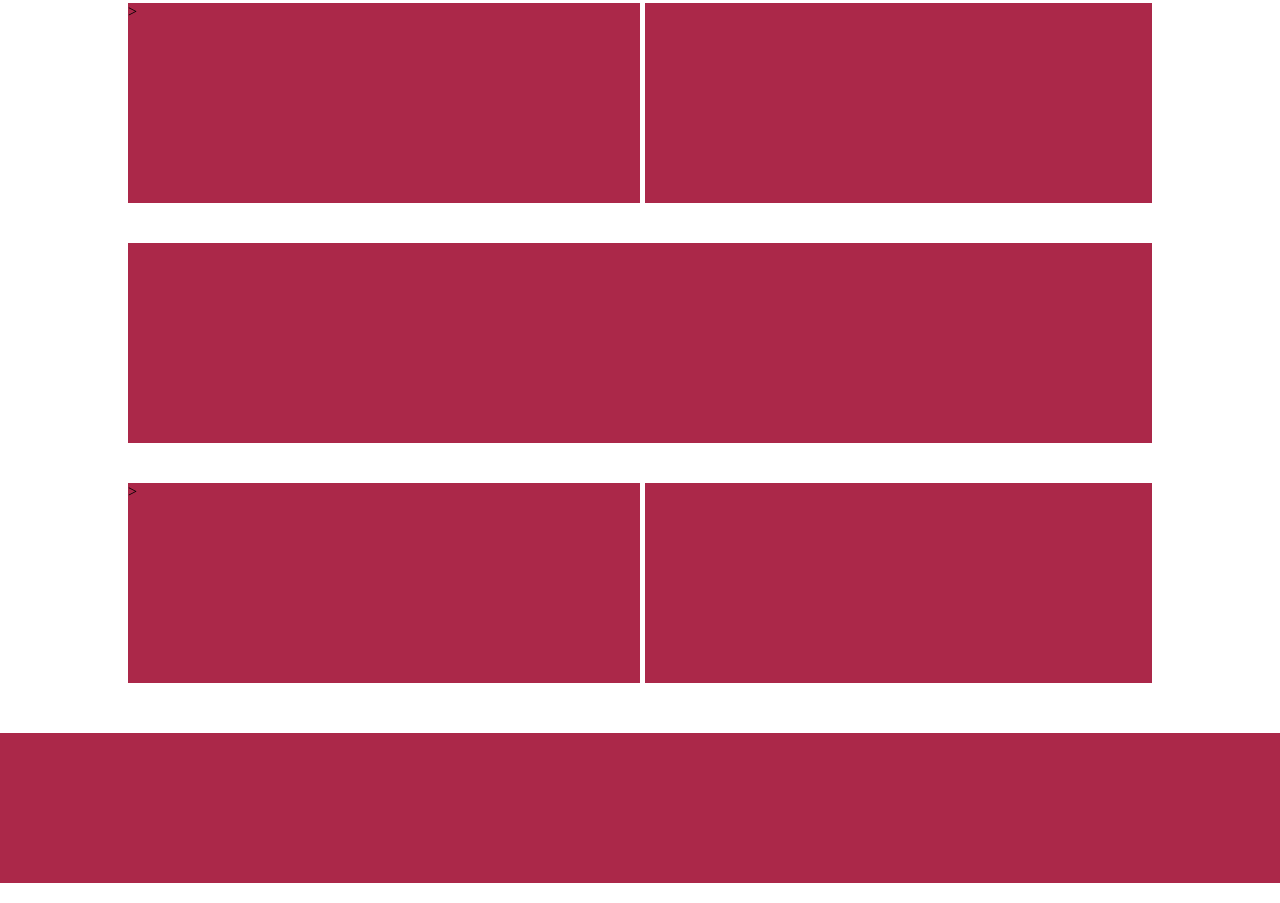
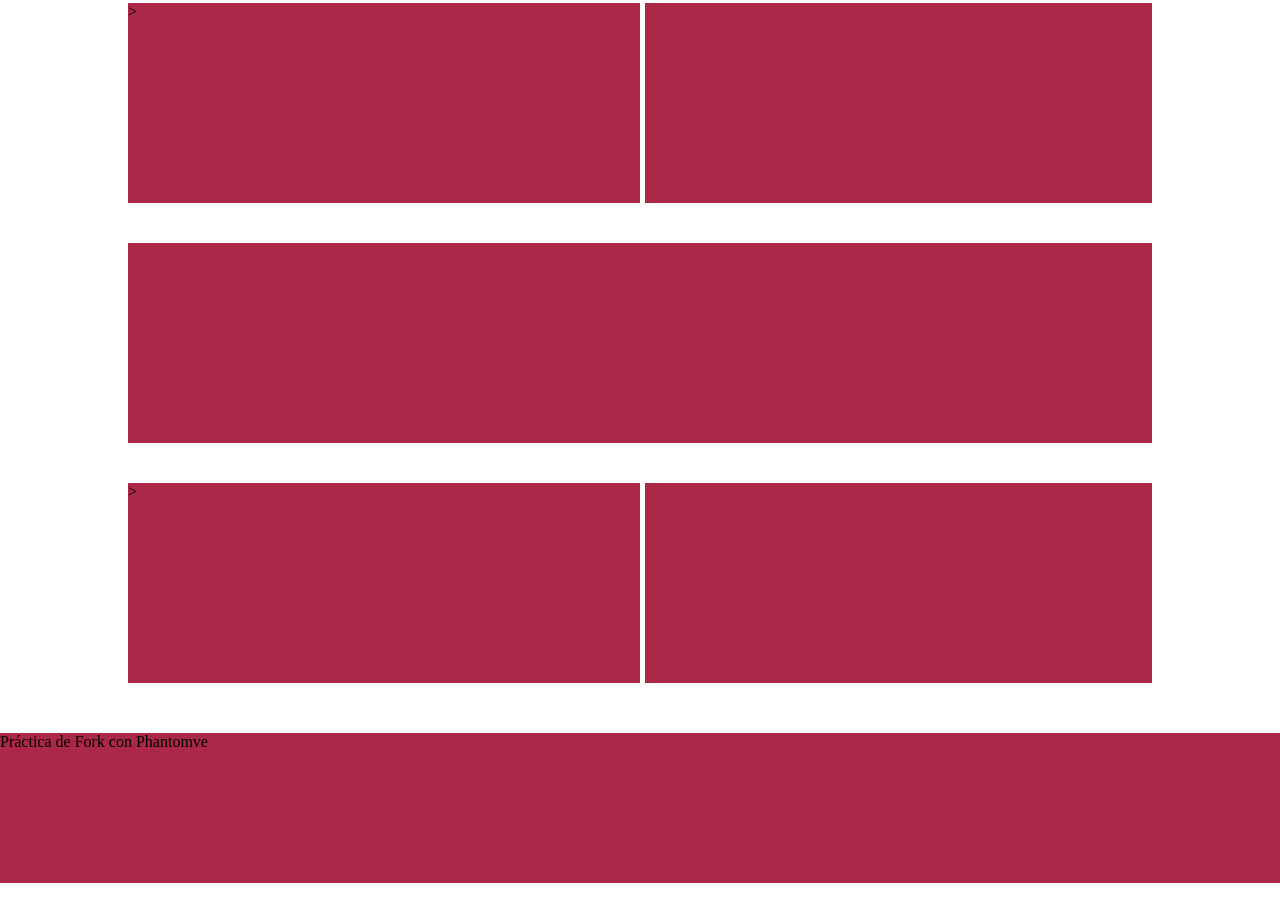
Before and after one commit to phantomve/htmlcss_hack3-1_position, a plain HTML site: page index.html in a window 1280 px wide. Shown: the part 877-1780 px from the top of the page. Drawn offline with Linux system fonts and the light colour scheme.

Commit message:
Update index.html
Realizando práctica de fork con el user phantomve

```diff
--- a/index.html
+++ b/index.html
@@ -21,6 +21,6 @@
         </div>
     </main>
 
-    <footer></footer>
+    <footer>Práctica de Fork con Phantomve</footer>
 </body>
 </html>
```
